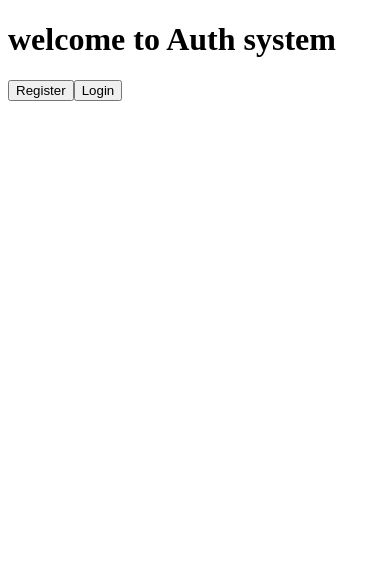
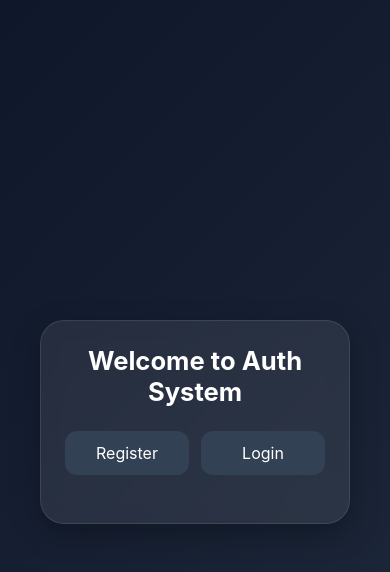
Before and after one commit to saitamacodex/react-auth-system, a React (Vite) app: page / in a window 390 px wide. Shown: the top 572 px of the page. Built offline with nearby package versions, Linux system fonts and the light colour scheme.

Commit message:
design page

```diff
--- a/src/App.css
+++ b/src/App.css
@@ -0,0 +1,129 @@
+/* App.css */
+
+* {
+  margin: 0;
+  padding: 0;
+  box-sizing: border-box;
+  font-family: Inter, sans-serif;
+}
+
+body {
+  background: linear-gradient(135deg, #0f172a, #1e293b);
+  min-height: 100vh;
+  color: white;
+  display: flex;
+  justify-content: center;
+  align-items: center;
+  padding: 40px;
+}
+
+#root {
+  width: 100%;
+  max-width: 500px;
+}
+
+.app-container {
+  background: rgba(255, 255, 255, 0.08);
+  backdrop-filter: blur(10px);
+  padding: 32px;
+  border-radius: 24px;
+  box-shadow: 0 10px 30px rgba(0, 0, 0, 0.3);
+  border: 1px solid rgba(255, 255, 255, 0.1);
+}
+
+.app-title {
+  text-align: center;
+  font-size: 2rem;
+  margin-bottom: 24px;
+  font-weight: 700;
+}
+
+.tab-buttons {
+  display: flex;
+  gap: 12px;
+  margin-bottom: 24px;
+}
+
+.tab-buttons button {
+  flex: 1;
+  padding: 12px;
+  border: none;
+  border-radius: 12px;
+  background: #334155;
+  color: white;
+  cursor: pointer;
+  font-size: 1rem;
+  transition: 0.3s ease;
+}
+
+.tab-buttons button:hover {
+  background: #475569;
+  transform: translateY(-2px);
+}
+
+form {
+  display: flex;
+  flex-direction: column;
+  gap: 18px;
+}
+
+label {
+  display: flex;
+  flex-direction: column;
+  gap: 8px;
+  font-size: 0.95rem;
+}
+
+input {
+  padding: 14px;
+  border-radius: 12px;
+  border: 1px solid transparent;
+  outline: none;
+  background: #1e293b;
+  color: white;
+  font-size: 0.95rem;
+  transition: 0.3s ease;
+}
+
+input:focus {
+  border-color: #3b82f6;
+  box-shadow: 0 0 0 3px rgba(59, 130, 246, 0.3);
+}
+
+input::placeholder {
+  color: #94a3b8;
+}
+
+span {
+  color: #f87171;
+  font-size: 0.85rem;
+  margin-top: -4px;
+}
+
+button[type="submit"] {
+  margin-top: 8px;
+  padding: 14px;
+  border: none;
+  border-radius: 12px;
+  background: linear-gradient(135deg, #2563eb, #3b82f6);
+  color: white;
+  font-size: 1rem;
+  font-weight: 600;
+  cursor: pointer;
+  transition: 0.3s ease;
+}
+
+button[type="submit"]:hover {
+  transform: translateY(-2px);
+  opacity: 0.95;
+}
+
+@media (max-width: 600px) {
+  .app-container {
+    padding: 24px;
+  }
+
+  .app-title {
+    font-size: 1.6rem;
+  }
+}
--- a/src/App.jsx
+++ b/src/App.jsx
@@ -7,14 +7,18 @@ function App() {
   const [tab, setTab] = useState("");
 
   return (
-    <>
-      <h1>welcome to Auth system</h1>
-      <button onClick={() => setTab("Register")}>Register</button>
-      <button onClick={() => setTab("Login")}>Login</button>
+    <div className="app-container">
+      <h1 className="app-title">Welcome to Auth System</h1>
+
+      <div className="tab-buttons">
+        <button onClick={() => setTab("Register")}>Register</button>
+
+        <button onClick={() => setTab("Login")}>Login</button>
+      </div>
 
       {tab === "Register" && <Register />}
       {tab === "Login" && <Login />}
-    </>
+    </div>
   );
 }
 
--- a/src/components/Login.jsx
+++ b/src/components/Login.jsx
@@ -79,7 +79,6 @@ function Login() {
           />
         </label>
         {errors.username && <span>{errors.username}</span>}
-        <br />
         <label>
           Password:
           <input
@@ -90,7 +89,6 @@ function Login() {
           />
         </label>
         {errors.password && <span>{errors.password}</span>}
-        <br />
         <button type="submit">Submit</button>
       </form>
     </div>
--- a/src/components/Register.jsx
+++ b/src/components/Register.jsx
@@ -88,7 +88,6 @@ function Register() {
           />
         </label>
         {errors.username && <span>{errors.username}</span>}
-        <br />
         <label>
           Email:
           <input
@@ -99,7 +98,6 @@ function Register() {
           />
         </label>
         {errors.email && <span>{errors.email}</span>}
-        <br />
         <label>
           Password:
           <input
@@ -110,7 +108,6 @@ function Register() {
           />
         </label>
         {errors.password && <span>{errors.password}</span>}
-        <br />
         <label>
           Role:
           <input
@@ -121,7 +118,6 @@ function Register() {
           />
         </label>
         {errors.role && <span>{errors.role}</span>}
-        <br />
         <button type="submit">Submit</button>
       </form>
       {/* if submitted the form show alert or show login form component */}
```
